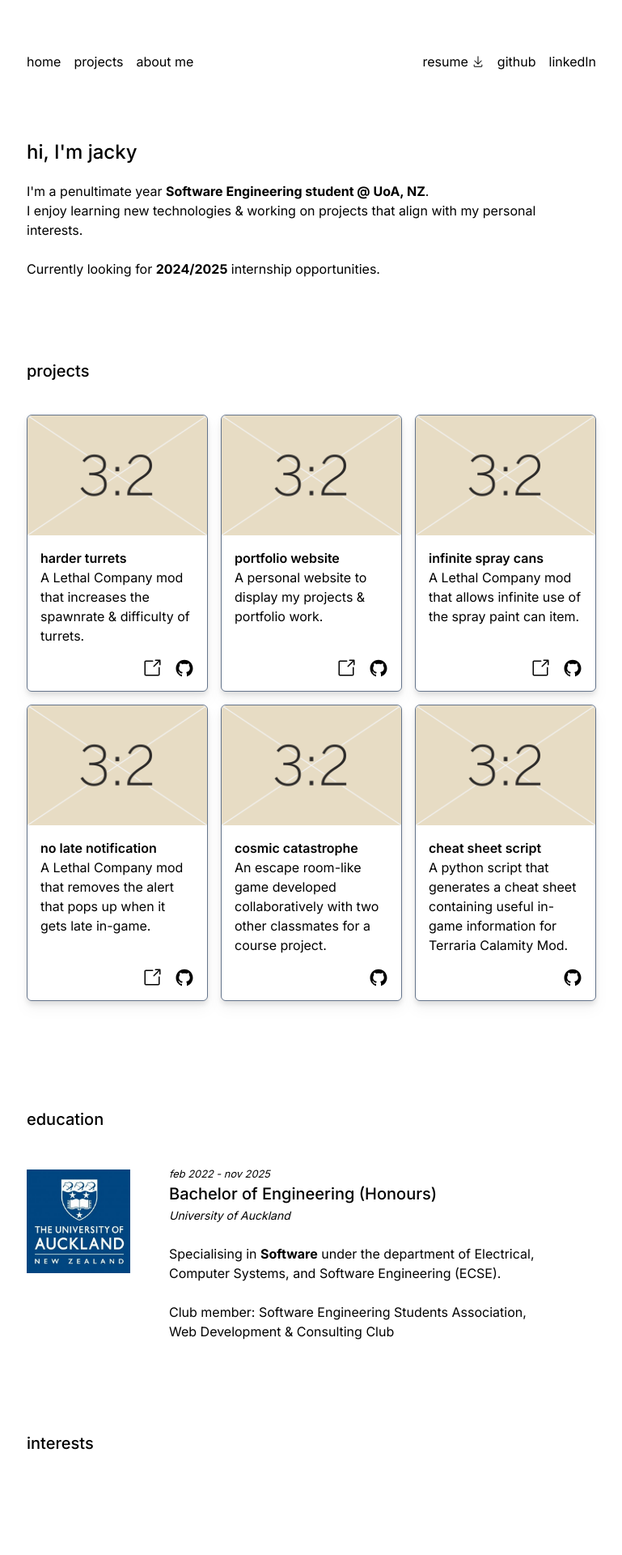
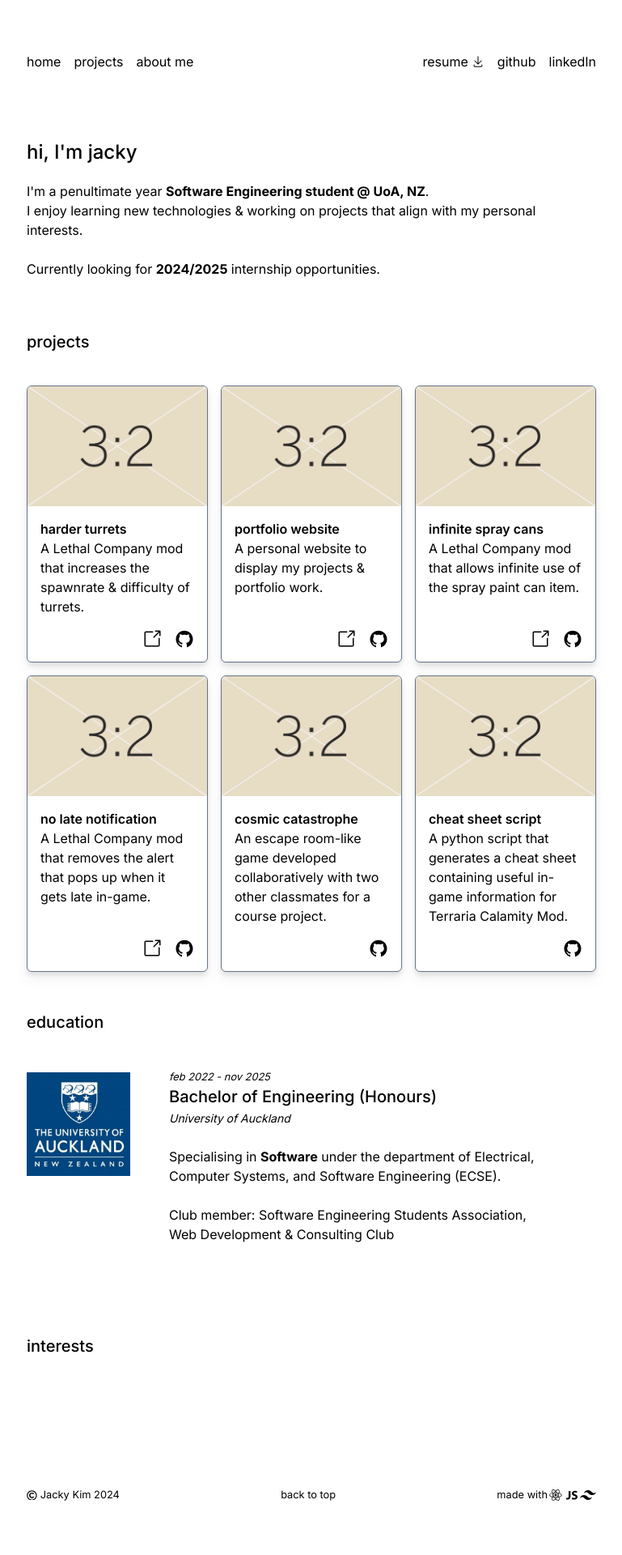
Before and after one commit to twoandtwelve/twoandtwelve.github.io, a React (Vite) app: page / in a window 1280 px wide. Shown: the top 1920 px of the page at 81% size, without its empty margins (255-1024 px from the left). Built offline with nearby package versions, Linux system fonts and the light colour scheme.

Commit message:
edited the padding / gaps between sections

```diff
--- a/src/components/About.jsx
+++ b/src/components/About.jsx
@@ -4,7 +4,7 @@ import uoa from "/public/images/uoa.jpg"
 
 export default function About() {
     return (
-        <section id='about' className='max-w-3xl mx-auto px-8 py-5 pb-60'>
+        <section id='about' className='max-w-3xl mx-auto px-8 py-6'>
             <h2 className='mb-10 font-medium text-xl'>education</h2>
             <div className='flex flex-col sm:flex-row pb-28'>
                 <img src={uoa} className='mx-0 max-w-32 max-h-32 mt-2'/>
--- a/src/components/Header.jsx
+++ b/src/components/Header.jsx
@@ -3,7 +3,7 @@ import React from "react"
 
 export default function Header() {
     return (
-        <header className='max-w-3xl mx-auto px-8 py-5 pb-20 flex'>
+        <header className='max-w-3xl mx-auto px-8 py-5 pb-10 flex'>
                 <div className='pr-8'>
                     <h1 className='mb-5 font-medium text-2xl'>hi, I'm jacky</h1>
                     <p>I'm a penultimate year <strong>Software Engineering student @ UoA, NZ</strong>.
--- a/src/components/Projects.jsx
+++ b/src/components/Projects.jsx
@@ -6,7 +6,7 @@ import test from '/public/images/test.png'
 
 export default function Projects() {
     return (
-        <section id='projects' className='max-w-3xl mx-auto px-8 py-5 pb-28'>
+        <section id='projects' className='max-w-3xl mx-auto px-8 py-6'>
             <h2 className='mb-10 font-medium text-xl'>projects</h2>
             <div className='flex flex-wrap justify-center gap-4'>
                 <article className='flex flex-col max-w-screen-sm sm:max-w-project border border-slate-500 rounded-md bg-white drop-shadow-lg'>
```
